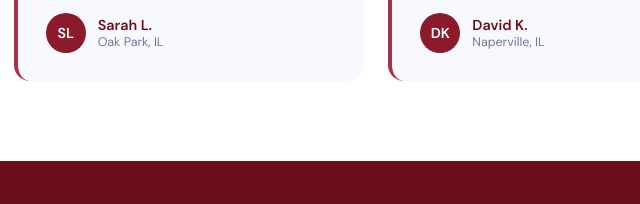
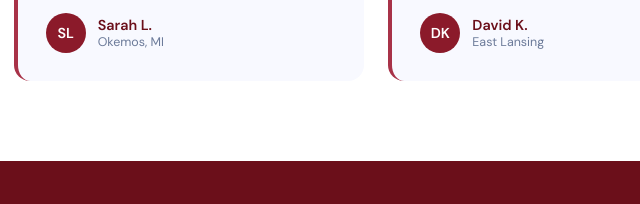
Before and after one commit to drewdano78-ship-it/okemos-green-pro, a plain HTML site: page index.html in a window 1280 px wide. Shown: the part 4062-4266 px from the top of the page, 451-1091 px from the left. Drawn offline with nearby package versions, Linux system fonts and the light colour scheme.

Commit message:
Update index.html

```diff
--- a/index.html
+++ b/index.html
@@ -781,7 +781,7 @@
         <p>"I love that I could upload photos before they came out. They knew exactly what to bring and the quote was spot-on. Will definitely use again every season."</p>
         <div class="reviewer">
           <div class="reviewer-avatar">SL</div>
-          <div><div class="reviewer-name">Sarah L.</div><div class="reviewer-loc">Oak Park, IL</div></div>
+          <div><div class="reviewer-name">Sarah L.</div><div class="reviewer-loc">Okemos, MI</div></div>
         </div>
       </div>
       <div class="review-card">
@@ -789,7 +789,7 @@
         <p>"Fast, reliable, and fair priced. The online scheduling and payment made everything super simple. My neighbors keep asking who does my lawn!"</p>
         <div class="reviewer">
           <div class="reviewer-avatar">DK</div>
-          <div><div class="reviewer-name">David K.</div><div class="reviewer-loc">Naperville, IL</div></div>
+          <div><div class="reviewer-name">David K.</div><div class="reviewer-loc">East Lansing</div></div>
         </div>
       </div>
     </div>
```
